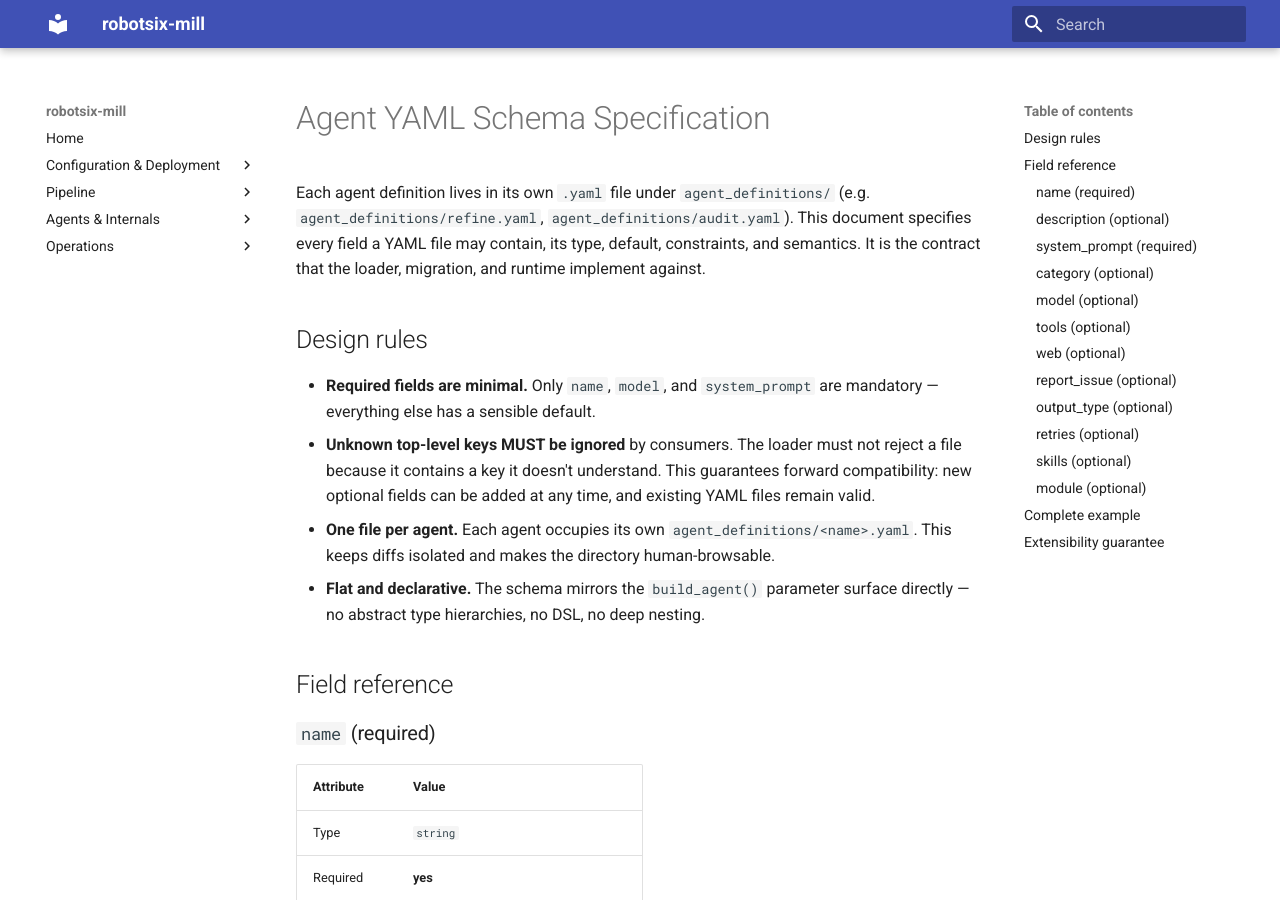
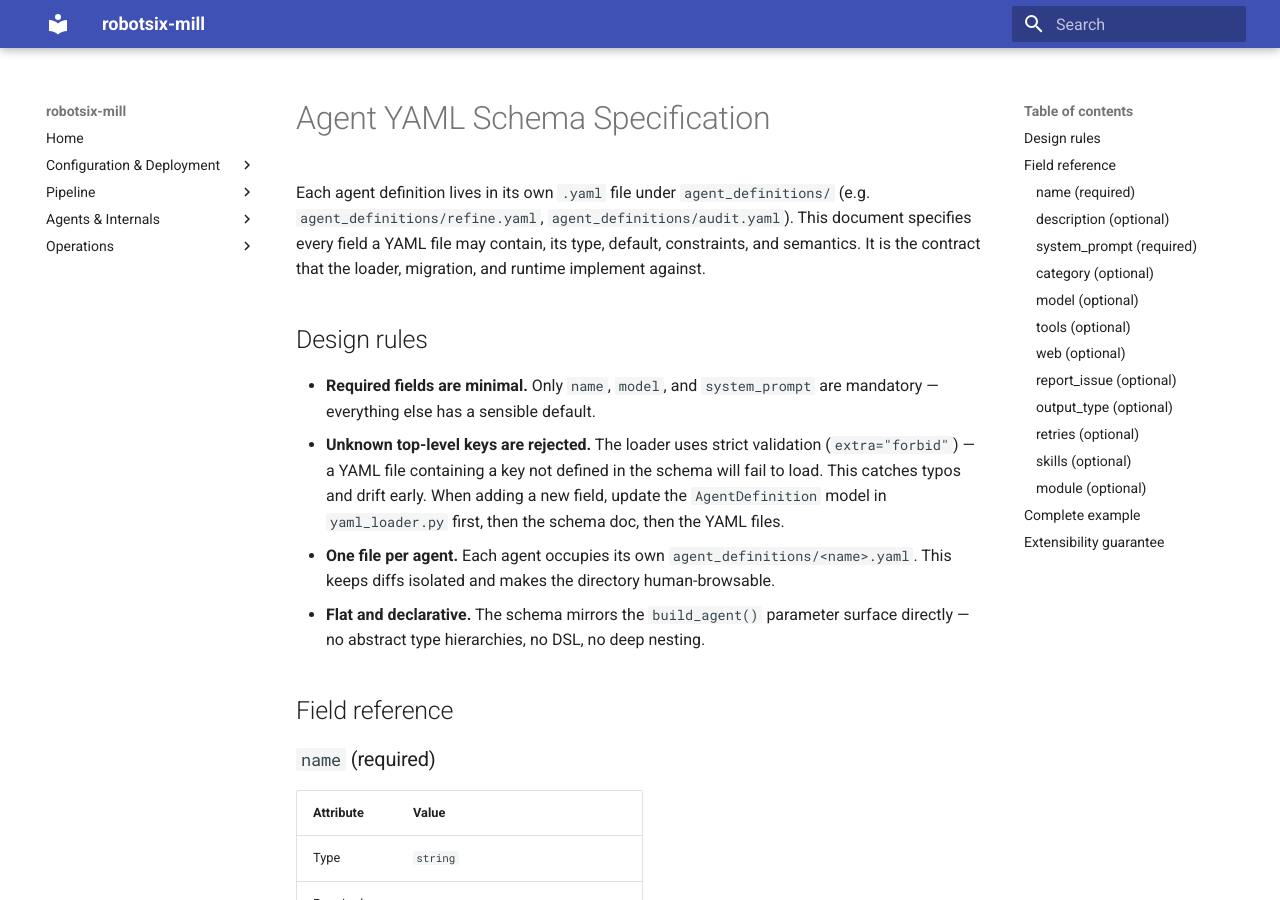
Before and after one commit to damien-robotsix/robotsix-mill, an MkDocs documentation site: the page built from docs/agent-yaml-schema.md, in a window 1280 px wide and 900 px high. Built offline with MkDocs 1.6.1 and Material for MkDocs 9.7.7, drawn with Linux system fonts in a browser that asks for light colours.

Commit message:
mill: Update tests and documentation for YAML agent definitions (20260523T121617Z-update-tests-and-documentation-for-yaml--f5c3)

```diff
--- a/docs/agent-yaml-schema.md
+++ b/docs/agent-yaml-schema.md
@@ -12,11 +12,12 @@ implement against.
 - **Required fields are minimal.** Only `name`, `model`, and
   `system_prompt` are mandatory — everything else has a sensible
   default.
-- **Unknown top-level keys MUST be ignored** by consumers. The loader
-  must not reject a file because it contains a key it doesn't
-  understand. This guarantees forward compatibility: new optional
-  fields can be added at any time, and existing YAML files remain
-  valid.
+- **Unknown top-level keys are rejected.** The loader uses strict
+  validation (``extra="forbid"``) — a YAML file containing a key not
+  defined in the schema will fail to load. This catches typos and
+  drift early. When adding a new field, update the ``AgentDefinition``
+  model in ``yaml_loader.py`` first, then the schema doc, then the
+  YAML files.
 - **One file per agent.** Each agent occupies its own
   `agent_definitions/<name>.yaml`. This keeps diffs isolated and
   makes the directory human-browsable.
```
Also changed, not shown: 1 other file.
